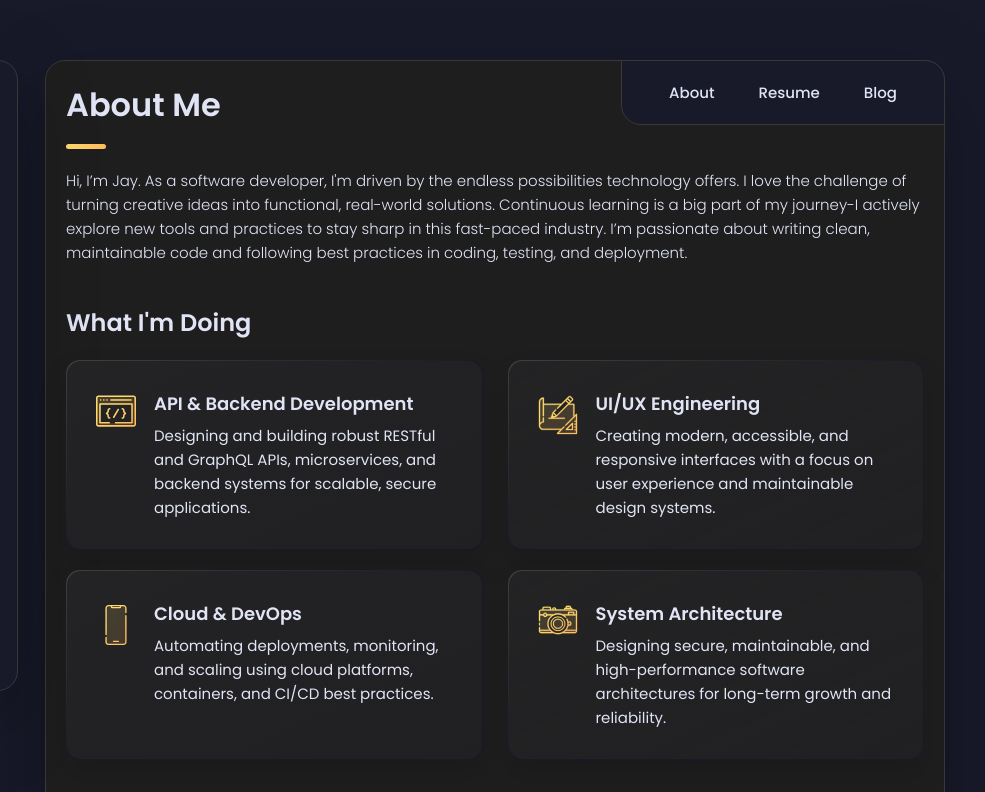
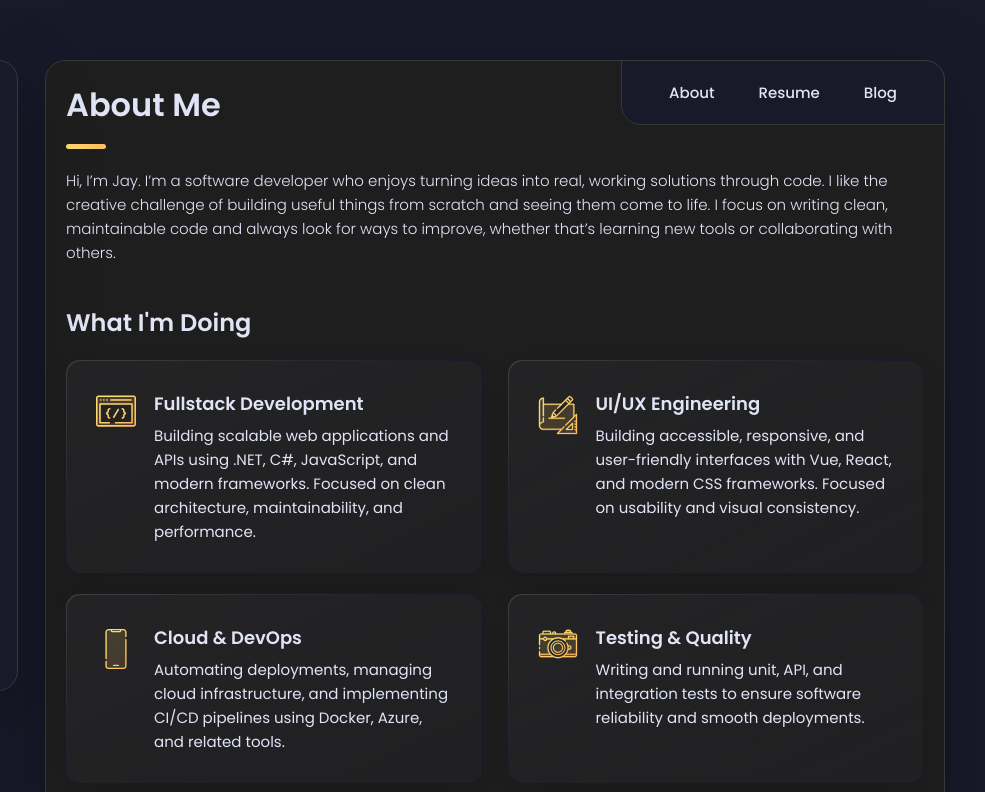
Before and after one commit to jaysdev-coder/portfolio, a plain HTML site: page index.html in a window 1280 px wide. Shown: the top 792 px of the page, 295-1280 px from the left. Drawn offline with nearby package versions, Linux system fonts and the light colour scheme.

Commit message:
doc: update

```diff
--- a/index.html
+++ b/index.html
@@ -185,7 +185,7 @@
 
         <section class="about-text">
           <p>
-            Hi, I’m Jay. As a software developer, I'm driven by the endless possibilities technology offers. I love the challenge of turning creative ideas into functional, real-world solutions. Continuous learning is a big part of my journey-I actively explore new tools and practices to stay sharp in this fast-paced industry. I’m passionate about writing clean, maintainable code and following best practices in coding, testing, and deployment.
+            Hi, I’m Jay. I’m a software developer who enjoys turning ideas into real, working solutions through code. I like the creative challenge of building useful things from scratch and seeing them come to life. I focus on writing clean, maintainable code and always look for ways to improve, whether that’s learning new tools or collaborating with others.
           </p>
         </section>
 
@@ -202,9 +202,9 @@
                 <img src="./assets/images/icon-dev.svg" alt="Backend API icon" width="40">
               </div>
               <div class="service-content-box">
-                <h4 class="h4 service-item-title">API & Backend Development</h4>
+                <h4 class="h4 service-item-title">Fullstack Development</h4>
                 <p class="service-item-text">
-                  Designing and building robust RESTful and GraphQL APIs, microservices, and backend systems for scalable, secure applications.
+                  Building scalable web applications and APIs using .NET, C#, JavaScript, and modern frameworks. Focused on clean architecture, maintainability, and performance.
                 </p>
               </div>
             </li>
@@ -215,7 +215,7 @@
               <div class="service-content-box">
                 <h4 class="h4 service-item-title">UI/UX Engineering</h4>
                 <p class="service-item-text">
-                  Creating modern, accessible, and responsive interfaces with a focus on user experience and maintainable design systems.
+                  Building accessible, responsive, and user-friendly interfaces with Vue, React, and modern CSS frameworks. Focused on usability and visual consistency.
                 </p>
               </div>
             </li>
@@ -226,18 +226,18 @@
               <div class="service-content-box">
                 <h4 class="h4 service-item-title">Cloud & DevOps</h4>
                 <p class="service-item-text">
-                  Automating deployments, monitoring, and scaling using cloud platforms, containers, and CI/CD best practices.
+                  Automating deployments, managing cloud infrastructure, and implementing CI/CD pipelines using Docker, Azure, and related tools.
                 </p>
               </div>
             </li>
             <li class="service-item">
               <div class="service-icon-box">
-                <img src="./assets/images/icon-photo.svg" alt="System Architecture icon" width="40">
+                <img src="./assets/images/icon-photo.svg" alt="Testing & Quality icon" width="40">
               </div>
               <div class="service-content-box">
-                <h4 class="h4 service-item-title">System Architecture</h4>
+                <h4 class="h4 service-item-title">Testing & Quality</h4>
                 <p class="service-item-text">
-                  Designing secure, maintainable, and high-performance software architectures for long-term growth and reliability.
+                  Writing and running unit, API, and integration tests to ensure software reliability and smooth deployments.
                 </p>
               </div>
             </li>
```
